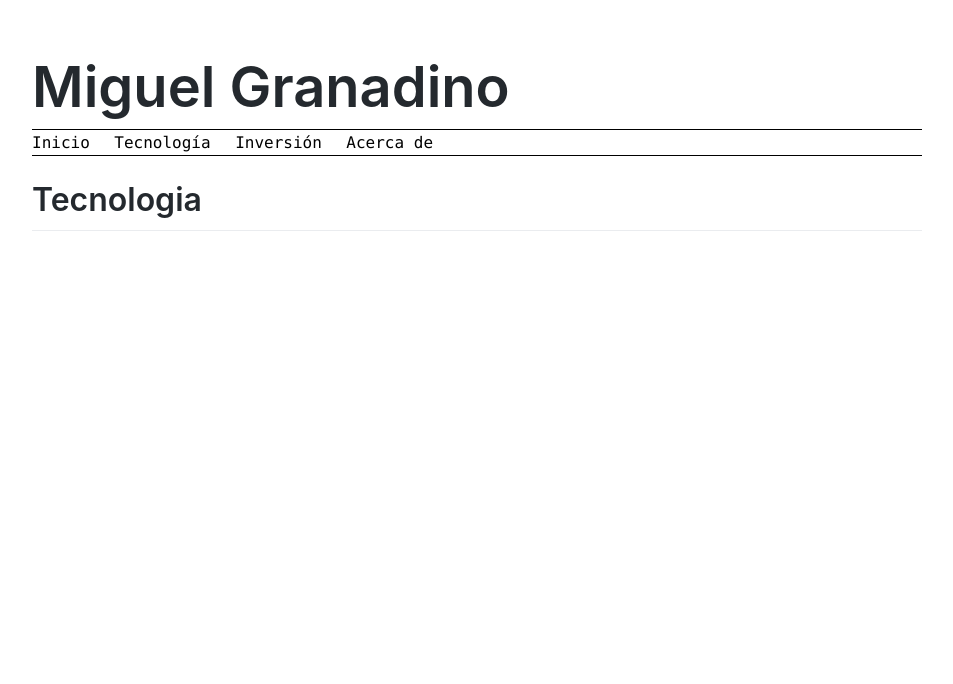
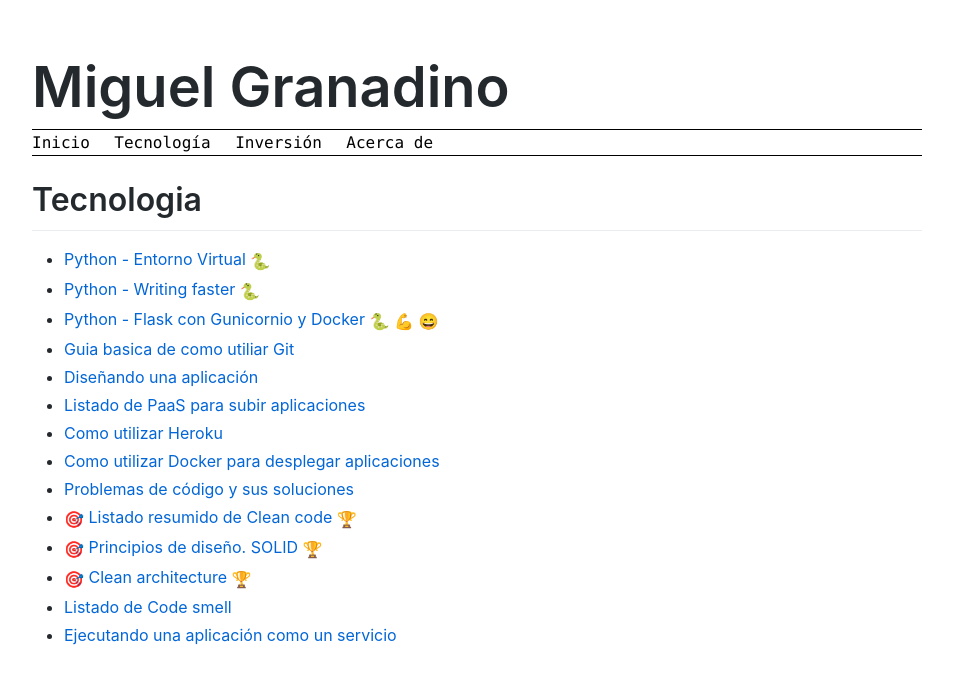
Before and after one commit to Akira3030/formacion, a Jekyll site: the page built from pages/tecnologia.md, in a window 1280 px wide. Shown: the top 684 px of the page, without its empty margins (163-1116 px from the left). Built offline with Jekyll 4.4.1, drawn with Linux system fonts in a browser that asks for light colours; emoji names are drawn with the system emoji font; our own code applies the rules of GitHub Pages for plain Markdown files.

Commit message:
Update tecnologia.md

```diff
--- a/pages/tecnologia.md
+++ b/pages/tecnologia.md
@@ -1,5 +1,21 @@
 ---
 layout: default
+title: Tecnología
 ---
 
 # Tecnologia
+
+* [Python - Entorno Virtual](articulos/python-entorno-virtual.md) :snake:
+* [Python - Writing faster](articulos/written-faster-python.md) :snake:
+* [Python - Flask con Gunicornio y Docker](articulos/python-flask-gunicorn-docker.md) :snake: :muscle: :smile:
+* [Guia basica de como utiliar Git](articulos/trabajando-con-github.md)
+* [Diseñando una aplicación](articulos/disenando-una-aplicacion.md)
+* [Listado de PaaS para subir aplicaciones](articulos/algunos-paas-para-nuestras-aplicaciones.md)
+* [Como utilizar Heroku](articulos/usando-heroku-para-nuestras-aplicaciones.md)
+* [Como utilizar Docker para desplegar aplicaciones](articulos/desplegando-aplicaciones-con-docker.md)
+* [Problemas de código y sus soluciones](articulos/problemas-y-soluciones.md)
+* :dart: [Listado resumido de Clean code](articulos/clean-code.md) :trophy:
+* :dart: [Principios de diseño. SOLID](articulos/) :trophy:
+* :dart: [Clean architecture](articulos/) :trophy:
+* [Listado de Code smell](articulos/lista-de-code-smells.md)
+* [Ejecutando una aplicación como un servicio](articulos/ejecutando-aplicacion-como-un-servicio.md)
```
